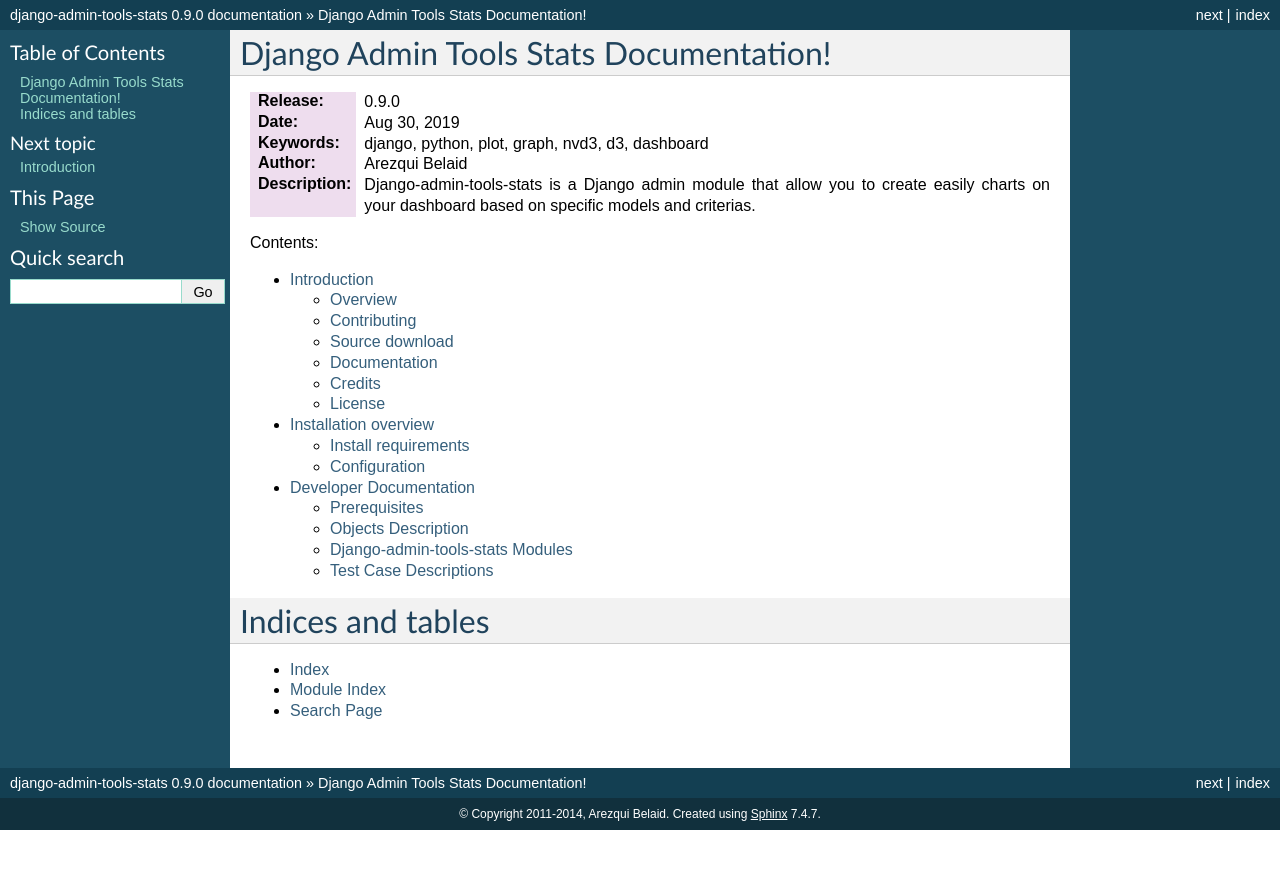
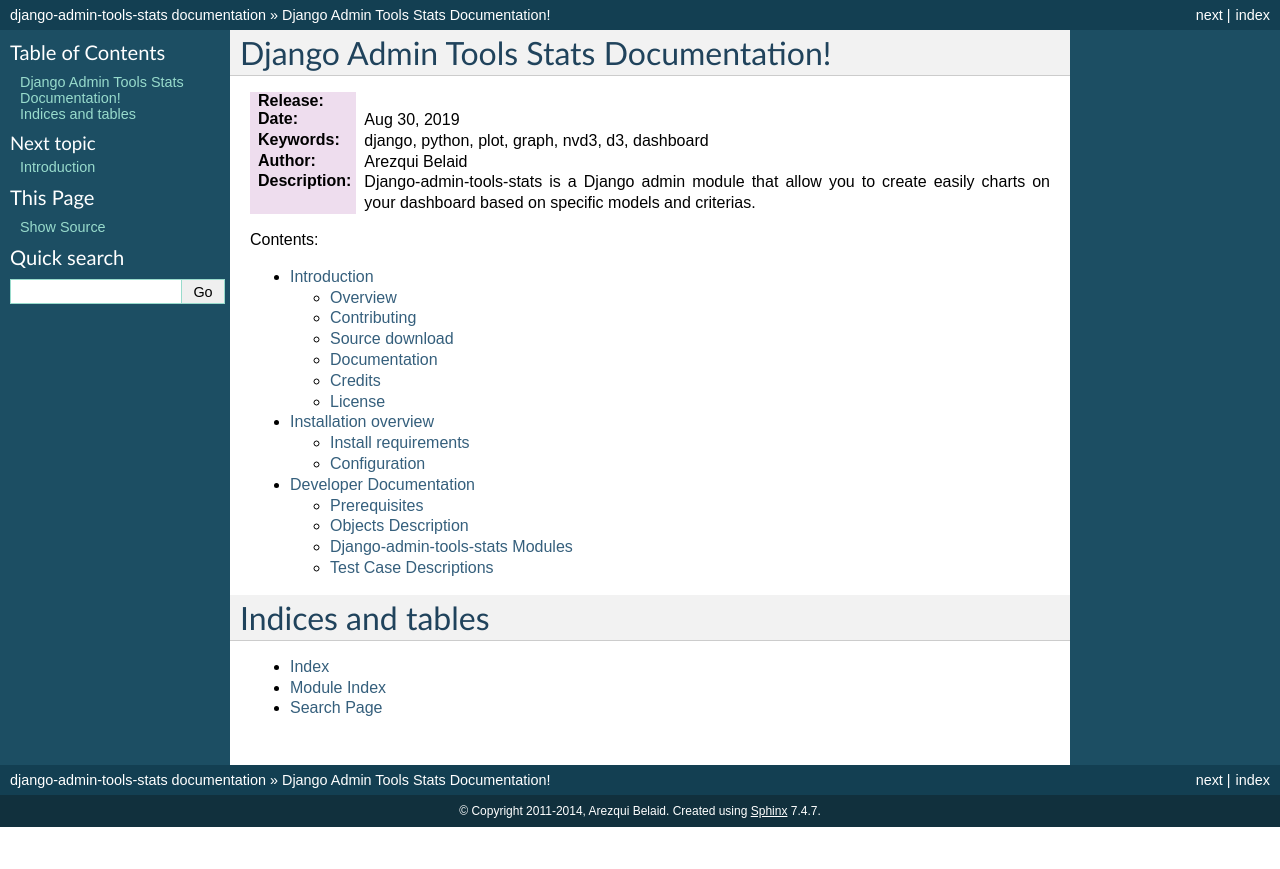
Before and after one commit to areski/django-admin-tools-stats, a Sphinx documentation site: the page built from docs/source/index.rst, in a window 1280 px wide. Shown: the top 869 px of the page. Built offline with Sphinx 7.4.7, drawn with Linux system fonts in a browser that asks for light colours.

Commit message:
Update to version v

```diff
--- a/admin_tools_stats/__init__.py
+++ b/admin_tools_stats/__init__.py
@@ -13,7 +13,7 @@
 #
 
 
-__version__ = '0.9.0'  # edit also docs/source/conf.py and update requirements.txt
+__version__ = ''  # edit also docs/source/conf.py and update requirements.txt
 __author__ = "Arezqui Belaid"
 __contact__ = "areski@gmail.com"
 __homepage__ = "http://www.areskibelaid.com"
--- a/docs/source/conf.py
+++ b/docs/source/conf.py
@@ -53,7 +53,7 @@
 # built documents.
 #
 # The short X.Y version.
-version = '0.9.0'
+version = ''
 # The full version, including alpha/beta/rc tags.
 release = version
 
```
